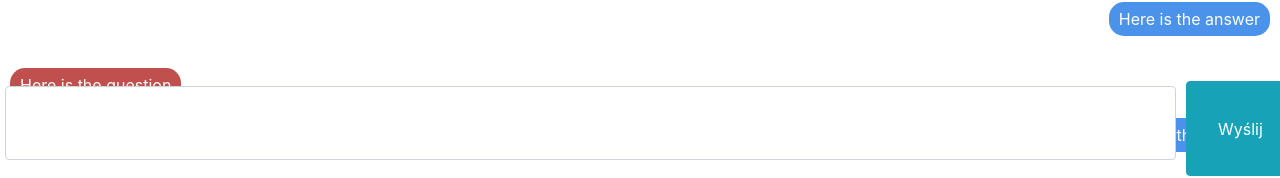
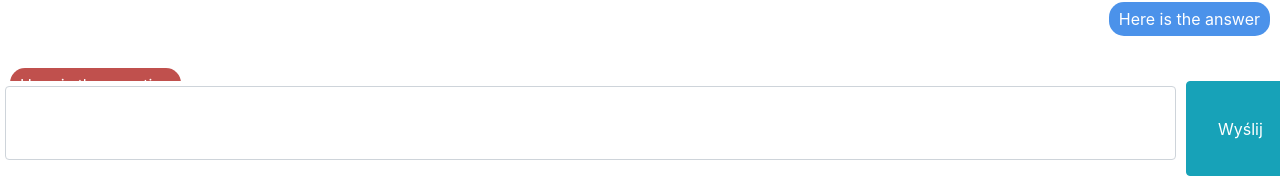
Before and after one commit to kos672/caradvisor-client, an Angular app: page / in a window 1280 px wide. Shown: the part 624-802 px from the top of the page. Built offline with nearby package versions, Linux system fonts and the light colour scheme.

Commit message:
added background for footer component

```diff
--- a/src/app/footer/footer.component.css
+++ b/src/app/footer/footer.component.css
@@ -7,3 +7,7 @@
   margin: 5px;
   resize: none;
 }
+
+.fixed-bottom {
+  background-color: white;
+}
```
